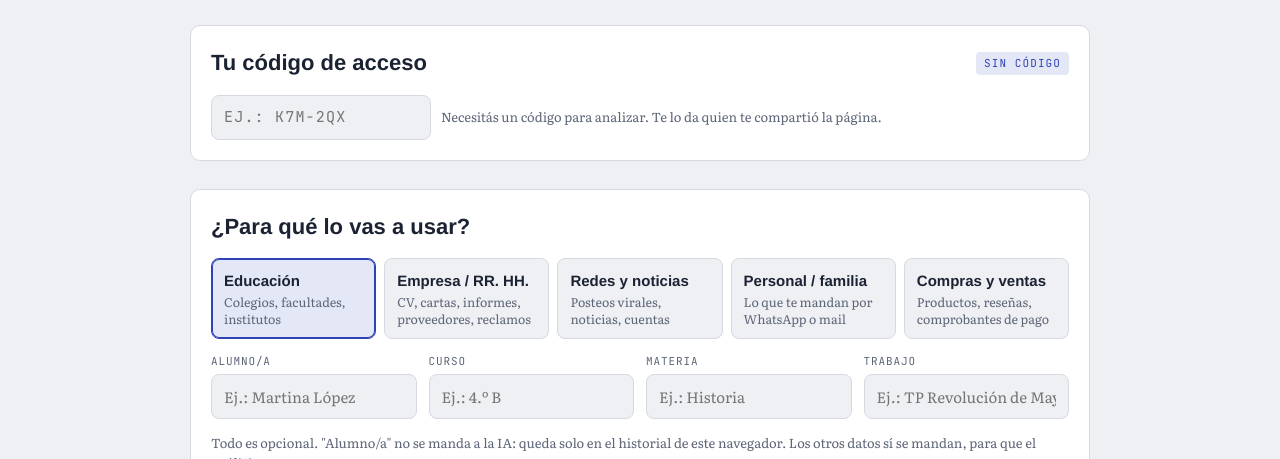
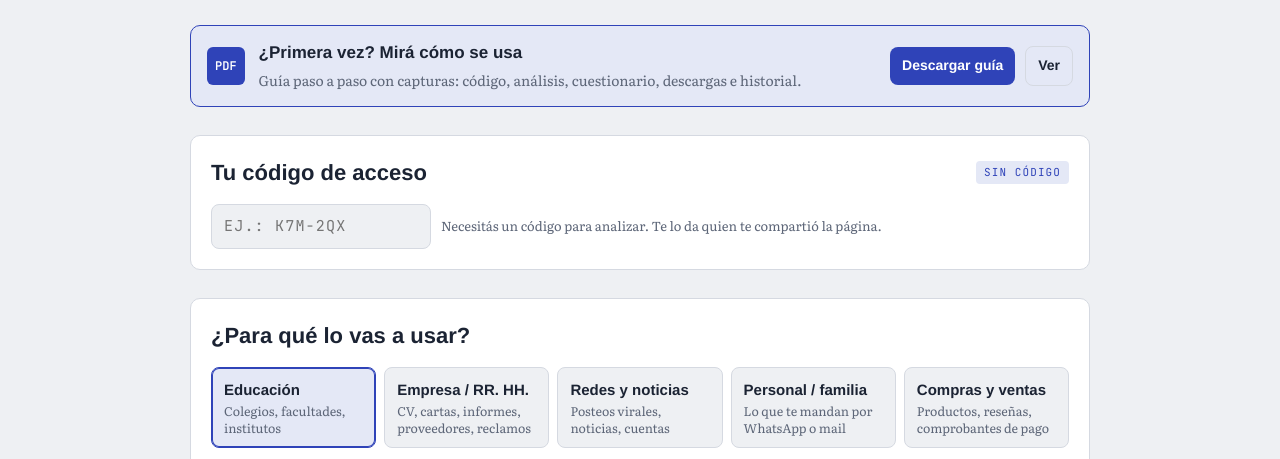
Before and after one commit to 455477/lo-hizo-una-ia, a website: page index.html in a window 1280 px wide. Shown: the part 283-742 px from the top of the page. Drawn offline with Linux system fonts and the light colour scheme; a web font is replaced by a local one.

Commit message:
Recuadro visible para descargar la guía en PDF
Co-Authored-By: Claude Opus 5.5 <noreply@anthropic.com>
Claude-Session: https://claude.ai/code/session_015KgcY9bdkGvp4ikLDXpk4n

```diff
--- a/index.html
+++ b/index.html
@@ -140,6 +140,12 @@ details summary{cursor:pointer;font-family:var(--f-display);font-weight:700}
 @keyframes gira{to{transform:rotate(360deg)}}
 @media (prefers-reduced-motion:reduce){.spin{animation-duration:3s}}
 #print-area{display:none}
+.guia-box{display:grid;grid-template-columns:auto 1fr auto;gap:14px;align-items:center;padding:14px 16px;border:1.5px solid var(--accent);border-radius:10px;background:var(--soft)}
+.guia-box b{display:block;font-family:var(--f-display);font-size:17px}
+.guia-box span{font-size:14px;color:var(--muted)}
+.guia-ico{font-family:var(--f-mono);font-weight:600;font-size:12px;padding:10px 8px;border-radius:6px;background:var(--accent);color:var(--accent-ink)}
+.guia-box a.btn{text-decoration:none}
+@media (max-width:560px){.guia-box{grid-template-columns:auto 1fr}.guia-box .row{grid-column:1/-1}.guia-box .row .btn{flex:1;text-align:center}}
 #res-bar,#cuest,#acceso,section.box{scroll-margin-top:calc(env(safe-area-inset-top,0px) + 120px)}
 @media print{
   body.printing{background:#fff!important;color:#000!important;padding:0!important}
@@ -156,7 +162,7 @@ details summary{cursor:pointer;font-family:var(--f-display);font-weight:700}
   <div class="topbar-in">
     <span class="row" style="gap:10px"><a class="brand" href="/">¿Lo hizo una IA?</a><span class="estado" id="top-estado">Sin código</span></span>
     <span class="acts">
-      <a class="btn ghost" href="/guia.pdf" target="_blank" rel="noopener"><span class="lg">Cómo funciona (PDF)</span><span class="sm">Guía</span></a>
+      <a class="btn ghost" href="/guia.pdf" target="_blank" rel="noopener"><span class="lg">Cómo funciona (PDF)</span><span class="sm">Guía PDF</span></a>
       <a class="btn" id="top-admin" href="/admin.html"><span class="lg">Entrar como administrador</span><span class="sm">Admin</span></a>
       <button class="btn salir" id="top-salir" type="button" hidden>Salir</button>
     </span>
@@ -171,6 +177,18 @@ details summary{cursor:pointer;font-family:var(--f-display);font-weight:700}
     <h1>¿Lo hizo una <em>IA</em>?</h1>
     <p class="lede">Para colegios, empresas, familias o cualquiera que quiera saber. Pegá un texto o subí imágenes, capturas de Instagram o un video. Te devolvemos una estimación con las pistas concretas, para que también aprendas a verlas.</p>
   </header>
+
+  <section class="guia-box" aria-label="Guía de uso">
+    <div class="guia-ico" aria-hidden="true">PDF</div>
+    <div style="min-width:0">
+      <b>¿Primera vez? Mirá cómo se usa</b>
+      <span>Guía paso a paso con capturas: código, análisis, cuestionario, descargas e historial.</span>
+    </div>
+    <div class="row">
+      <a class="btn small" href="/guia.pdf" download="Guia-Lo-hizo-una-IA.pdf">Descargar guía</a>
+      <a class="btn ghost small" href="/guia.pdf" target="_blank" rel="noopener">Ver</a>
+    </div>
+  </section>
 
   <section class="box pad" aria-labelledby="acc-t" id="acceso">
     <div class="row" style="justify-content:space-between">
```
